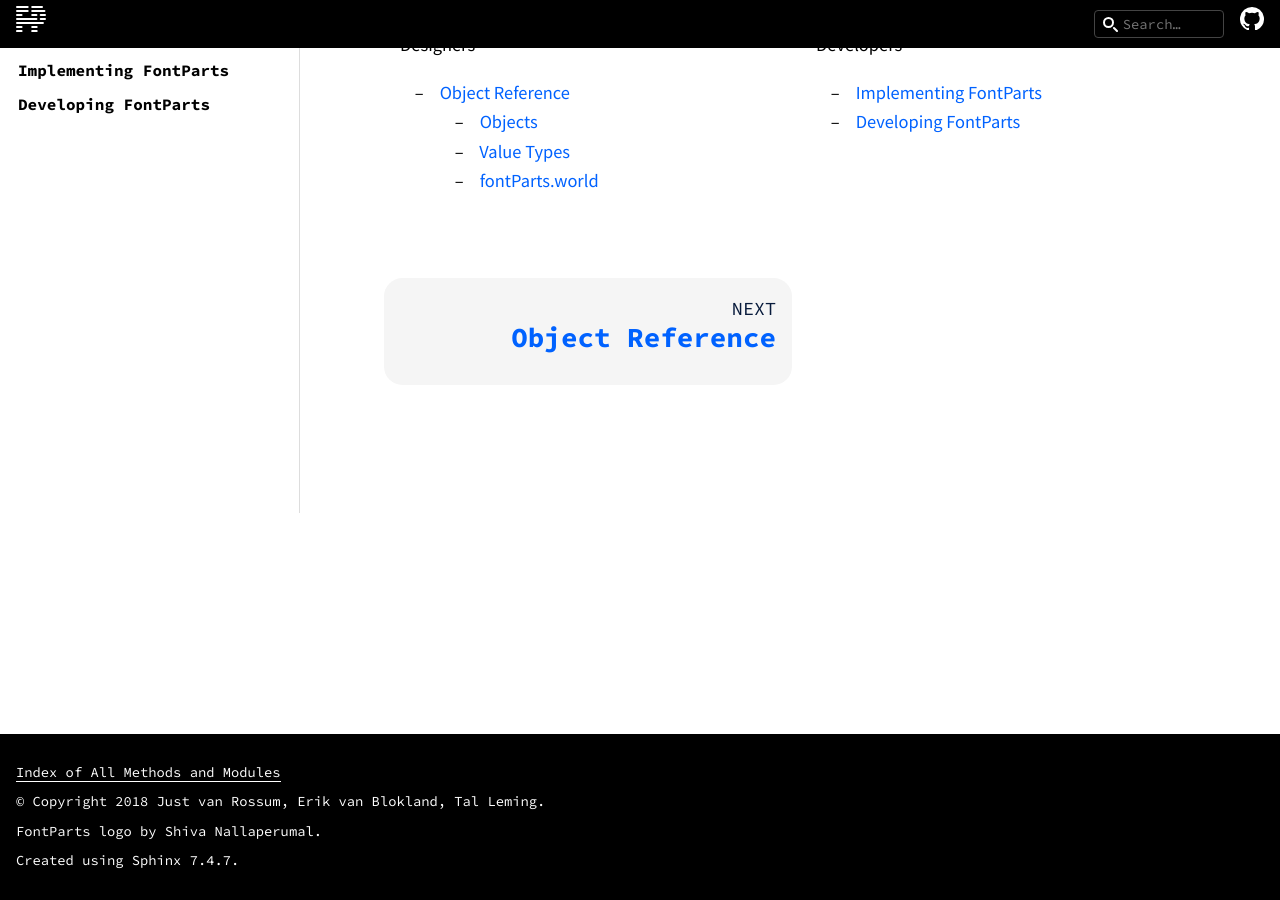
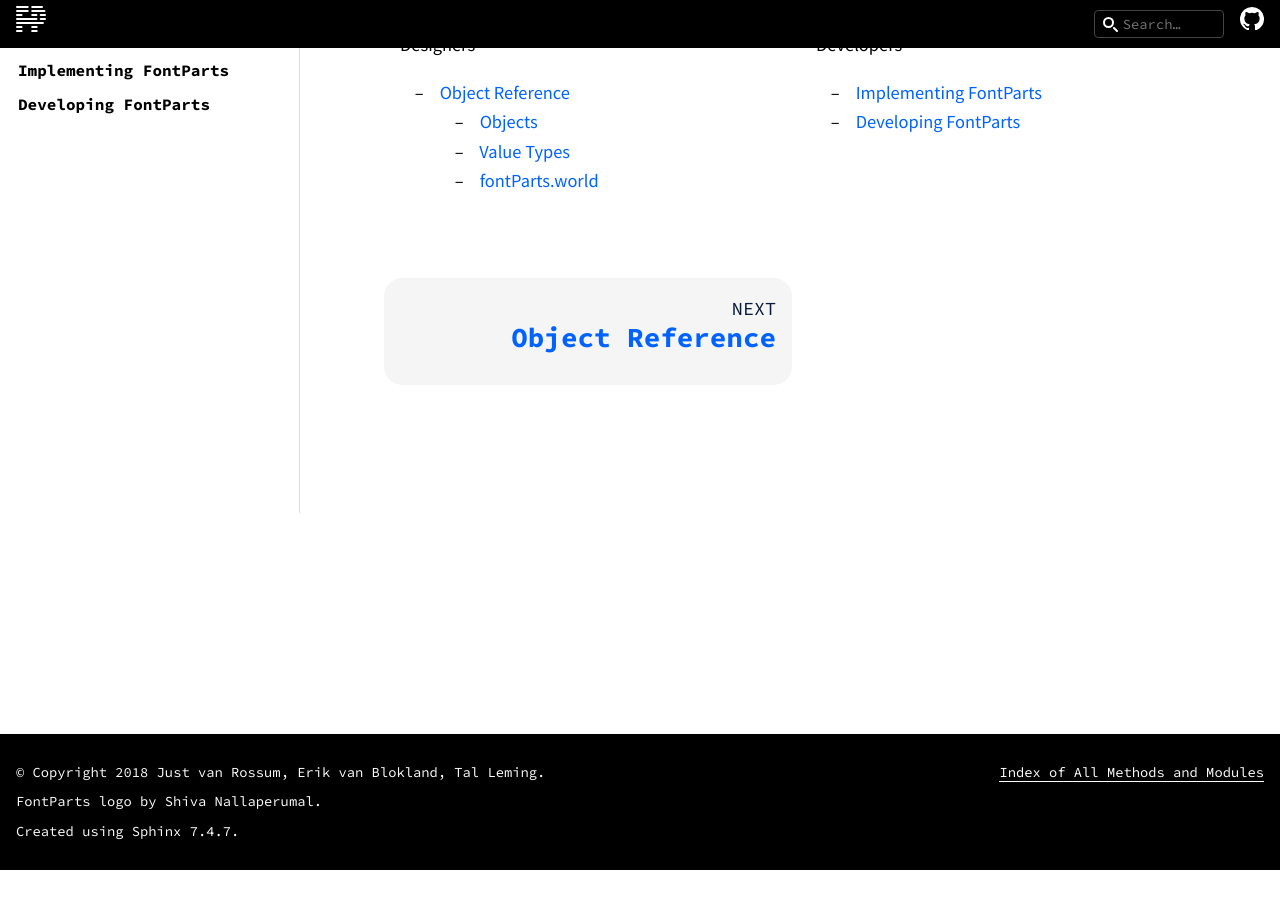
Before and after one commit to sambacha/fontParts, a Sphinx documentation site: the page built from documentation/source/contents.rst, in a window 1280 px wide and 900 px high, scrolled down 166 px. Built offline with Sphinx 7.4.7, drawn with Linux system fonts in a browser that asks for light colours; pages that are not in the unit, such as notebooks, are missing from menus; after the commit the page ends 1036 px from its top, so only the background shows below that.

Commit message:
adjust footer

```diff
--- a/documentation/source/_themes/fontPartsTheme/static/fontparts.css
+++ b/documentation/source/_themes/fontPartsTheme/static/fontparts.css
@@ -699,26 +699,34 @@ dt code, dt span {
 
 #footer {
   height: auto;
-  display: flex;
-  align-items: flex-start;
-  justify-content: space-between;
   position: absolute;
   z-index: 0;
   width: 100%;
   padding: 1.5rem 1rem;
 }
-#footer a {
+#footer > div {
+  display: flex;
+  align-items: flex-start;
+  justify-content: space-between;
+}
+@media (max-width: 800px) {
+  #footer > div {
+    flex-flow: row wrap;
+  }
+}
+#footer > div a {
   width: 100%;
 }
-#footer p {
+#footer > div p {
   margin: 0;
 }
-#footer div:first-child {
+#footer > div div:first-child {
   order: 2;
 }
 @media (max-width: 800px) {
-  #footer div:first-child {
+  #footer > div div:first-child {
     order: 0;
+    padding-bottom: 1em;
   }
 }
 
--- a/documentation/source/_themes/fontPartsTheme/static/sass_partials/general.sass
+++ b/documentation/source/_themes/fontPartsTheme/static/sass_partials/general.sass
@@ -137,24 +137,30 @@
 #footer
 	@extend #header
 	height: auto
-	display: flex
-	align-items: flex-start
-	justify-content: space-between
 	position: absolute
 	z-index: 0
 	width: 100%
 	padding: $padding*1.5 $padding
-	a
-		width: 100%
 
-	p
-		margin: 0
-
-	div:first-child
-		order: 2
+	&>div
+		display: flex
+		align-items: flex-start
+		justify-content: space-between
 
 		@media (max-width: $tablet-portrait)
-			order: 0
+			flex-flow: row wrap
+		a
+			width: 100%
+
+		p
+			margin: 0
+
+		div:first-child
+			order: 2
+
+			@media (max-width: $tablet-portrait)
+				order: 0
+				padding-bottom: 1em
 
 #home_button
 	position: fixed
```
Also changed, not shown: 1 other file.
